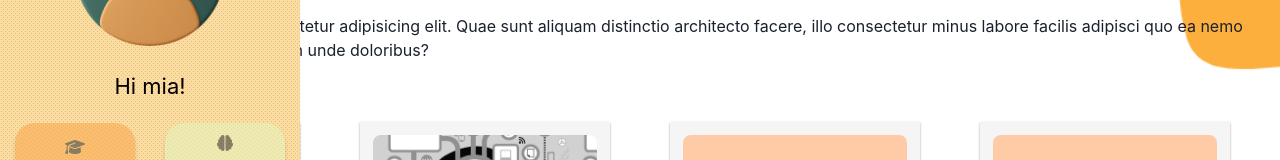
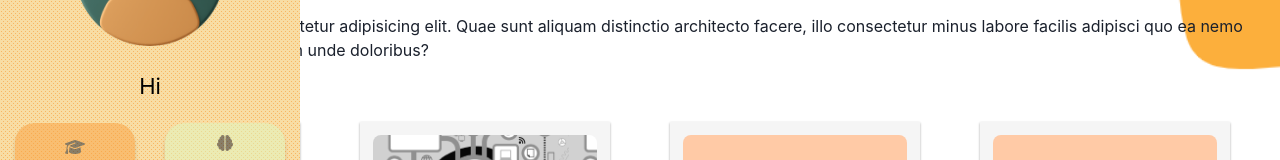
Before and after one commit to Bolexzy/QUIZWHIZ, a React (Create React App) app in the folder client-backend/: page /dashboard in a window 1280 px wide. Both pictures are taken after a click on the button 20 px from the left and 29 px from the top of the page. Shown: the part 164-324 px from the top of the page. Built offline with nearby package versions, Linux system fonts and the light colour scheme; no server answers.

Commit message:
can read user information when user signs in

```diff
--- a/client-backend/src/components/dashboard_navigation/Sidebar.js
+++ b/client-backend/src/components/dashboard_navigation/Sidebar.js
@@ -1,6 +1,12 @@
 import React from 'react';
+import { Image } from '@chakra-ui/react'
+import { useAuthState } from 'react-firebase-hooks/auth';
+import { firebaseApp, auth } from '../firebase__init_scripts/firebaseAppInit';
+
 
 const Sidebar = ({ isSidebarOpen, closeNav }) => {
+  const [user] = useAuthState(auth);
+  console.log(user)
   //   const closeNav = () => {
   //     document.getElementById('profile--sidebar').style.width = '0';
   //     document.getElementById('main').style.marginLeft = '0';
@@ -22,9 +28,17 @@ const Sidebar = ({ isSidebarOpen, closeNav }) => {
       <a href='#' className="close-btn" onClick={closeNav}>
         ×
       </a>
-      <div className="profile--img"></div>
+      {
+        user?.photoURL ? <h3><Image
+          borderRadius='full'
+          boxSize='150px'
+          src={user?.photoURL}
+          alt={user?.displayName}
+        /></h3> :
+          <div className="profile--img"></div>
+      }
       <br></br>
-      <h3>Hi mia!</h3>
+      <h3>Hi {user?.displayName}</h3>
 
       <div className="stats">
         <div className="quiz--total">
```
